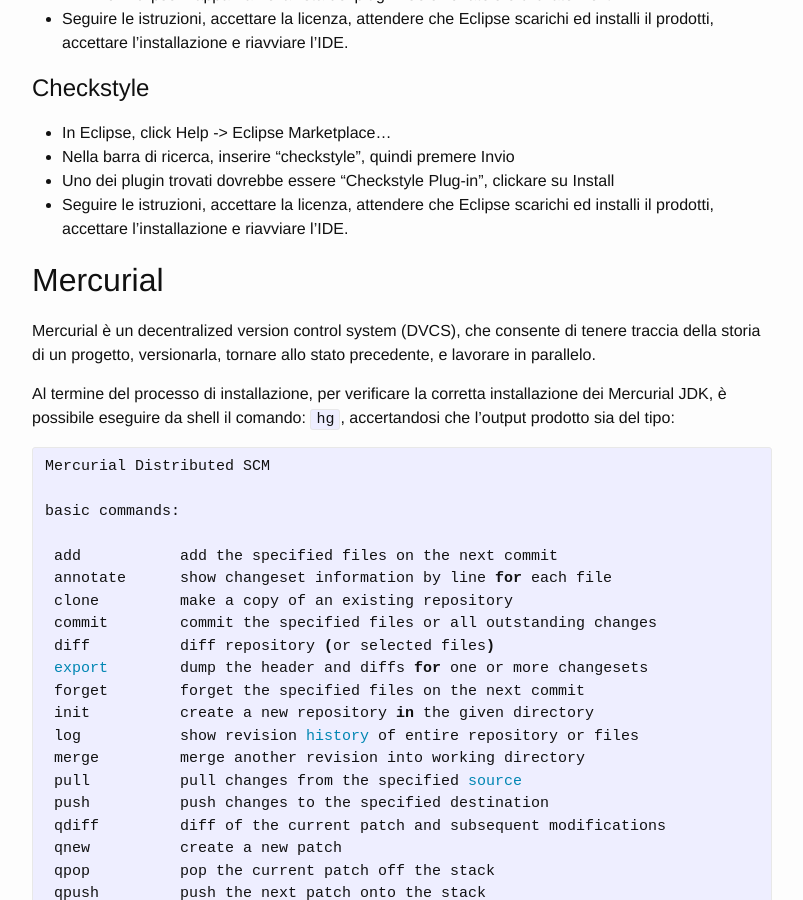
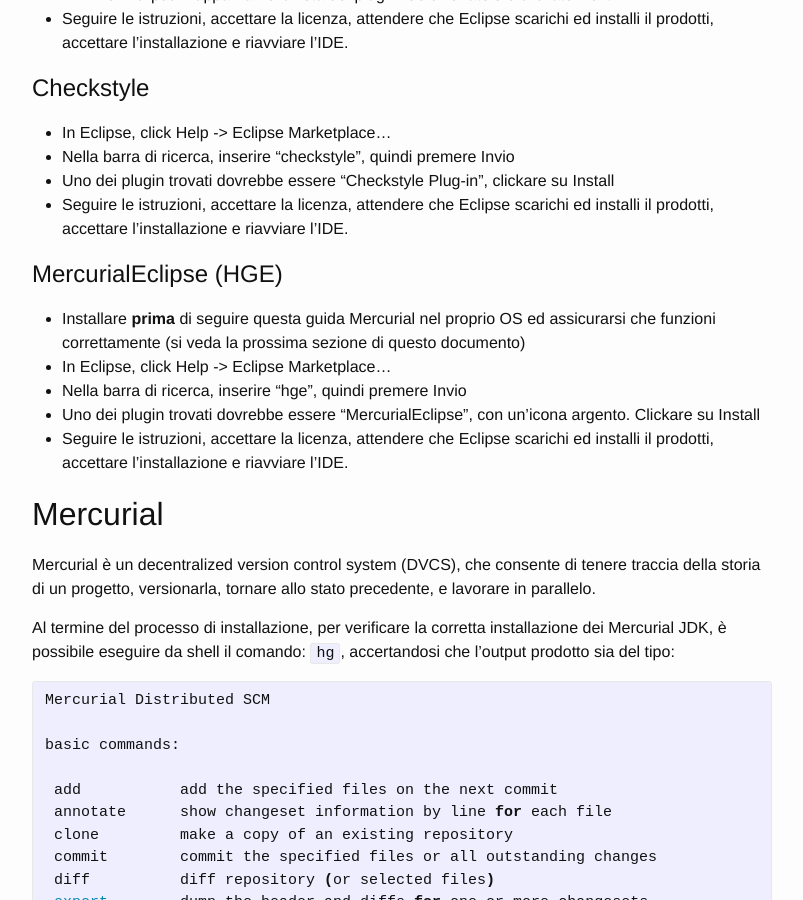
Before and after one commit to unibo-oop/software-installation, a Jekyll site: the page built from index.md, in a window 1280 px wide and 900 px high, scrolled down 8194 px. Shown: the whole window, without its empty margins (238-1041 px from the left). Built offline with Jekyll 4.4.1, drawn with Linux system fonts in a browser that asks for light colours.

Commit message:
Add Mercurial plugin installation instructions

```diff
--- a/index.md
+++ b/index.md
@@ -210,6 +210,12 @@ Seguire le istruzioni riportate a questo link.
 * Uno dei plugin trovati dovrebbe essere "Checkstyle Plug-in", clickare su Install
 * Seguire le istruzioni, accettare la licenza, attendere che Eclipse scarichi ed installi il prodotti, accettare l'installazione e riavviare l'IDE.
 
+## MercurialEclipse (HGE)
+* Installare **prima** di seguire questa guida Mercurial nel proprio OS ed assicurarsi che funzioni correttamente (si veda la prossima sezione di questo documento)
+* In Eclipse, click Help -> Eclipse Marketplace...
+* Nella barra di ricerca, inserire "hge", quindi premere Invio
+* Uno dei plugin trovati dovrebbe essere "MercurialEclipse", con un'icona argento. Clickare su Install
+* Seguire le istruzioni, accettare la licenza, attendere che Eclipse scarichi ed installi il prodotti, accettare l'installazione e riavviare l'IDE.
 
 # Mercurial
 
```
